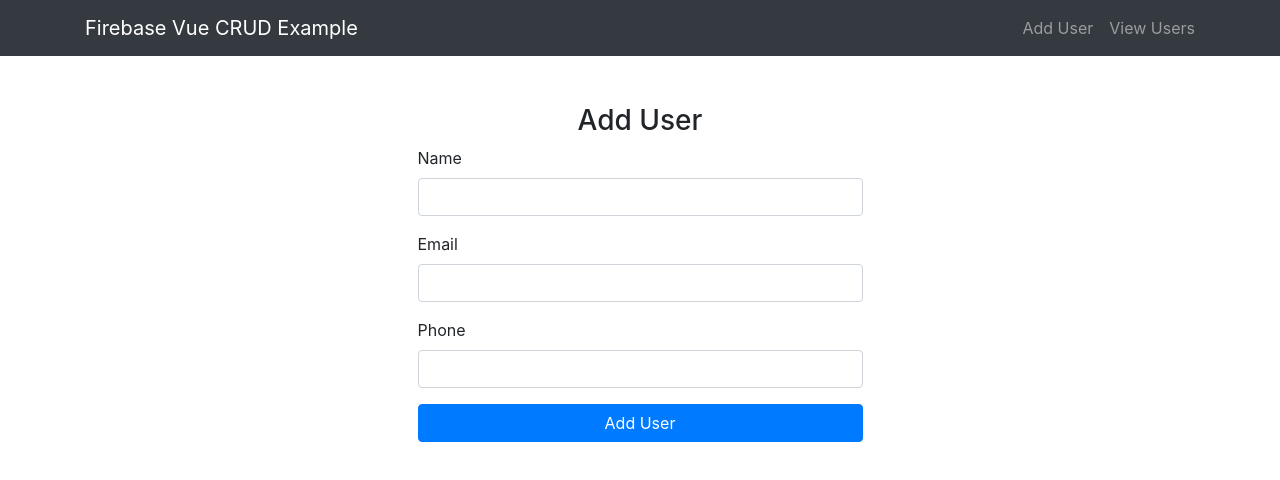
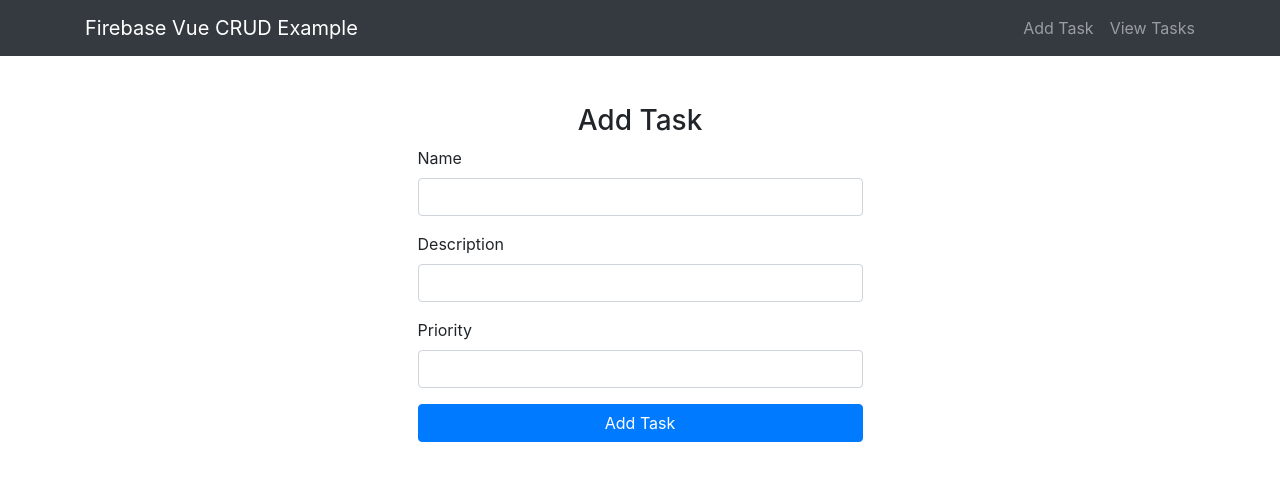
Before and after one commit to the-breanne/soft_kudos2, a Vue app: page / in a window 1280 px wide. Shown: the top 480 px of the page. Built offline with nearby package versions, Linux system fonts and the light colour scheme.

Commit message:
initial updates

```diff
--- a/src/App.vue
+++ b/src/App.vue
@@ -5,10 +5,10 @@
         <a class="navbar-brand float-left">Firebase Vue CRUD Example</a>
         <ul class="nav navbar-nav flex-row float-right">
           <li class="nav-item">
-            <router-link class="nav-link pr-3" to="/">Add User</router-link>
+            <router-link class="nav-link pr-3" to="/">Add Task</router-link>
           </li>
           <li class="nav-item">
-            <router-link class="nav-link" to="/list">View Users</router-link>
+            <router-link class="nav-link" to="/list">View Tasks</router-link>
           </li>
         </ul>
       </div>
--- a/src/components/UserCreate.vue
+++ b/src/components/UserCreate.vue
@@ -1,25 +1,25 @@
 <template>
     <div class="row justify-content-center">
         <div class="col-md-5">
-            <h3 class="text-center">Add User</h3>
+            <h3 class="text-center">Add Task</h3>
             <form @submit.prevent="onFormSubmit">
                 <div class="form-group">
                     <label>Name</label>
-                    <input type="text" class="form-control" v-model="user.name" required>
+                    <input type="text" class="form-control" v-model="task.name" required>
                 </div>
 
                 <div class="form-group">
-                    <label>Email</label>
-                    <input type="email" class="form-control" v-model="user.email" required>
+                    <label>Description</label>
+                    <input type="text" class="form-control" v-model="task.description" required>
                 </div>
 
                 <div class="form-group">
-                    <label>Phone</label>
-                    <input type="text" class="form-control" v-model="user.phone" required>
+                    <label>Priority</label>
+                    <input type="text" class="form-control" v-model="task.priority" required>
                 </div>
 
                 <div class="form-group">
-                    <button class="btn btn-primary btn-block">Add User</button>
+                    <button class="btn btn-primary btn-block">Add Task</button>
                 </div>
             </form>
         </div>
@@ -32,18 +32,18 @@
     export default {
         data() {
             return {
-                user: {
+                task: {
                 }
             }
         },
         methods: {
             onFormSubmit(event) {
                 event.preventDefault()
-                db.collection('users').add(this.user).then(() => {
-                    alert("User successfully created!");
-                    this.user.name = ''
-                    this.user.email = ''
-                    this.user.phone = ''
+                db.collection('tasks').add(this.task).then(() => {
+                    alert("Task successfully created!");
+                    this.task.name = ''
+                    this.task.description = ''
+                    this.task.priority = ''
                 }).catch((error) => {
                     console.log(error);
                 });
--- a/src/components/UserEdit.vue
+++ b/src/components/UserEdit.vue
@@ -1,25 +1,25 @@
 <template>
     <div class="row justify-content-center">
         <div class="col-md-5">
-            <h3 class="text-center">Update User</h3>
+            <h3 class="text-center">Update Task</h3>
             <form @submit.prevent="onUpdateForm">
                 <div class="form-group">
                     <label>Name</label>
-                    <input type="text" class="form-control" v-model="user.name" required>
+                    <input type="text" class="form-control" v-model="task.name" required>
                 </div>
 
                 <div class="form-group">
-                    <label>Email</label>
-                    <input type="email" class="form-control" v-model="user.email" required>
+                    <label>Description</label>
+                    <input type="text" class="form-control" v-model="task.description" required>
                 </div>
 
                 <div class="form-group">
-                    <label>Phone</label>
-                    <input type="text" class="form-control" v-model="user.phone" required>
+                    <label>Priority</label>
+                    <input type="text" class="form-control" v-model="task.priority" required>
                 </div>
 
                 <div class="form-group">
-                    <button class="btn btn-primary btn-block">Add User</button>
+                    <button class="btn btn-primary btn-block">Add Task</button>
                 </div>
             </form>
         </div>
@@ -32,14 +32,14 @@
     export default {
         data() {
             return {
-                user: {
+                task: {
                 }
             }
         },
         created() {
-            let dbRef = db.collection('users').doc(this.$route.params.id);
+            let dbRef = db.collection('tasks').doc(this.$route.params.id);
             dbRef.get().then((doc) => {
-                this.user = doc.data();
+                this.task = doc.data();
             }).catch((error) => {
                 console.log(error)
             })
@@ -47,9 +47,9 @@
         methods: {
             onUpdateForm(event) {
                 event.preventDefault()
-                db.collection('users').doc(this.$route.params.id)
-                .update(this.user).then(() => {
-                    console.log("User successfully updated!");
+                db.collection('tasks').doc(this.$route.params.id)
+                .update(this.task).then(() => {
+                    console.log("Task successfully updated!");
                     this.$router.push('/list')
                 }).catch((error) => {
                     console.log(error);
--- a/src/components/UserList.vue
+++ b/src/components/UserList.vue
@@ -5,20 +5,20 @@
                 <thead>
                     <tr>
                         <th>Name</th>
-                        <th>Email</th>
-                        <th>Phone</th>
+                        <th>Description</th>
+                        <th>Priority</th>
                         <th>Actions</th>
                     </tr>
                 </thead>
                 <tbody>
-                    <tr v-for="user in Users" :key="user.key">
-                        <td>{{ user.name }}</td>
-                        <td>{{ user.email }}</td>
-                        <td>{{ user.phone }}</td>
+                    <tr v-for="task in Tasks" :key="task.key">
+                        <td>{{ task.name }}</td>
+                        <td>{{ task.description }}</td>
+                        <td>{{ task.priority }}</td>
                         <td>
-                            <router-link :to="{name: 'edit', params: { id: user.key }}" class="btn btn-primary">Edit
+                            <router-link :to="{name: 'edit', params: { id: task.key }}" class="btn btn-primary">Edit
                             </router-link>
-                            <button @click.prevent="deleteUser(user.key)" class="btn btn-danger">Delete</button>
+                            <button @click.prevent="deleteTask(task.key)" class="btn btn-danger">Delete</button>
                         </td>
                     </tr>
                 </tbody>
@@ -33,26 +33,26 @@
     export default {
         data() {
             return {
-                Users: []
+                Tasks: []
             }
         },
         created() {
-            db.collection('users').onSnapshot((snapshotChange) => {
-                this.Users = [];
+            db.collection('tasks').onSnapshot((snapshotChange) => {
+                this.Tasks = [];
                 snapshotChange.forEach((doc) => {
-                    this.Users.push({
+                    this.Tasks.push({
                         key: doc.id,
                         name: doc.data().name,
-                        email: doc.data().email,
-                        phone: doc.data().phone
+                        description: doc.data().description,
+                        priority: doc.data().priority
                     })
                 });
             })
         },
         methods: {
-            deleteUser(id){
+            deleteTask(id){
               if (window.confirm("Do you really want to delete?")) {
-                db.collection("users").doc(id).delete().then(() => {
+                db.collection("tasks").doc(id).delete().then(() => {
                     console.log("Document deleted!");
                 })
                 .catch((error) => {
--- a/src/firebaseDb.js
+++ b/src/firebaseDb.js
@@ -1,14 +1,12 @@
 import * as firebase from 'firebase';
 
 const firebaseConfig = {
-    apiKey: "api-key",
-    authDomain: "project-id.firebaseapp.com",
-    databaseURL: "https://project-id.firebaseio.com",
-    projectId: "project-id",
-    storageBucket: "project-id.appspot.com",
-    messagingSenderId: "sender-id",
-    appId: "app-id",
-    measurementId: "G-measurement-id"
+    apiKey: "AIzaSyCunPP4q16BqPnOdhBEWRn0QatJWMVjmKs",
+    authDomain: "task-list-522b3.firebaseapp.com",
+    projectId: "task-list-522b3",
+    storageBucket: "task-list-522b3.appspot.com",
+    messagingSenderId: "332540505517",
+    appId: "1:332540505517:web:c794faaffb91cf22bdc524"
 }
 
 const firebaseApp = firebase.initializeApp(firebaseConfig);
```
